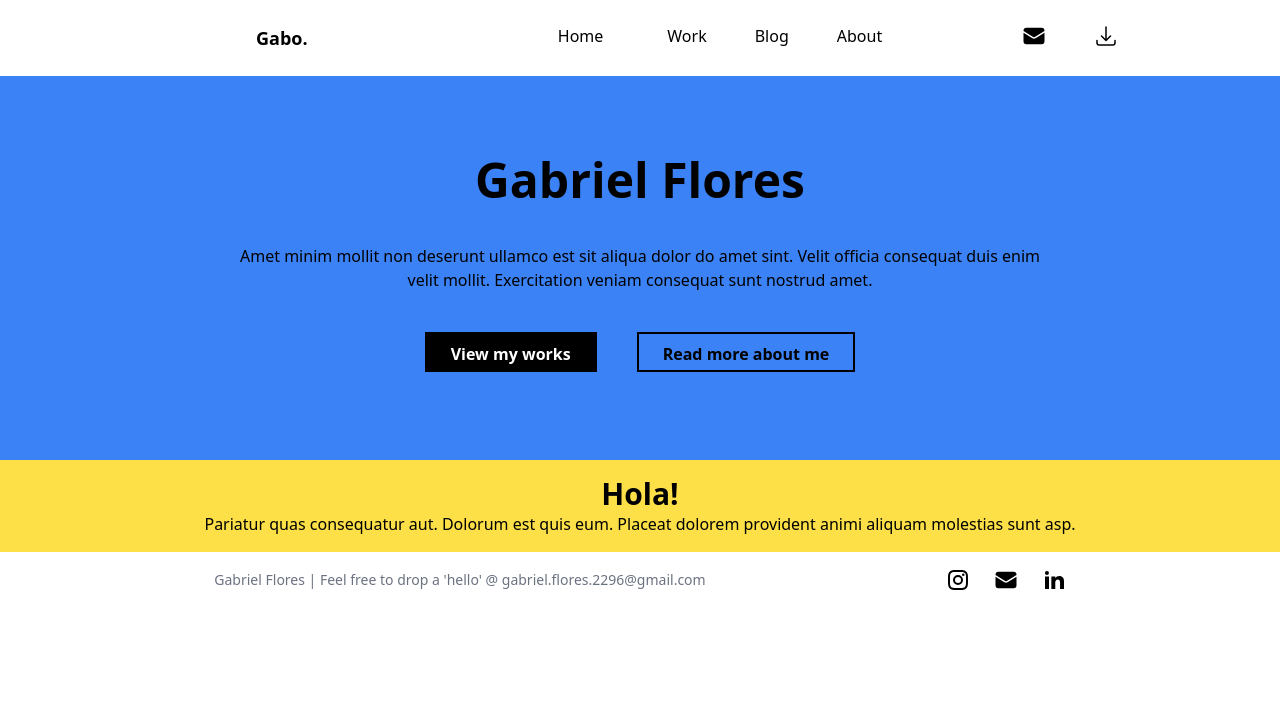
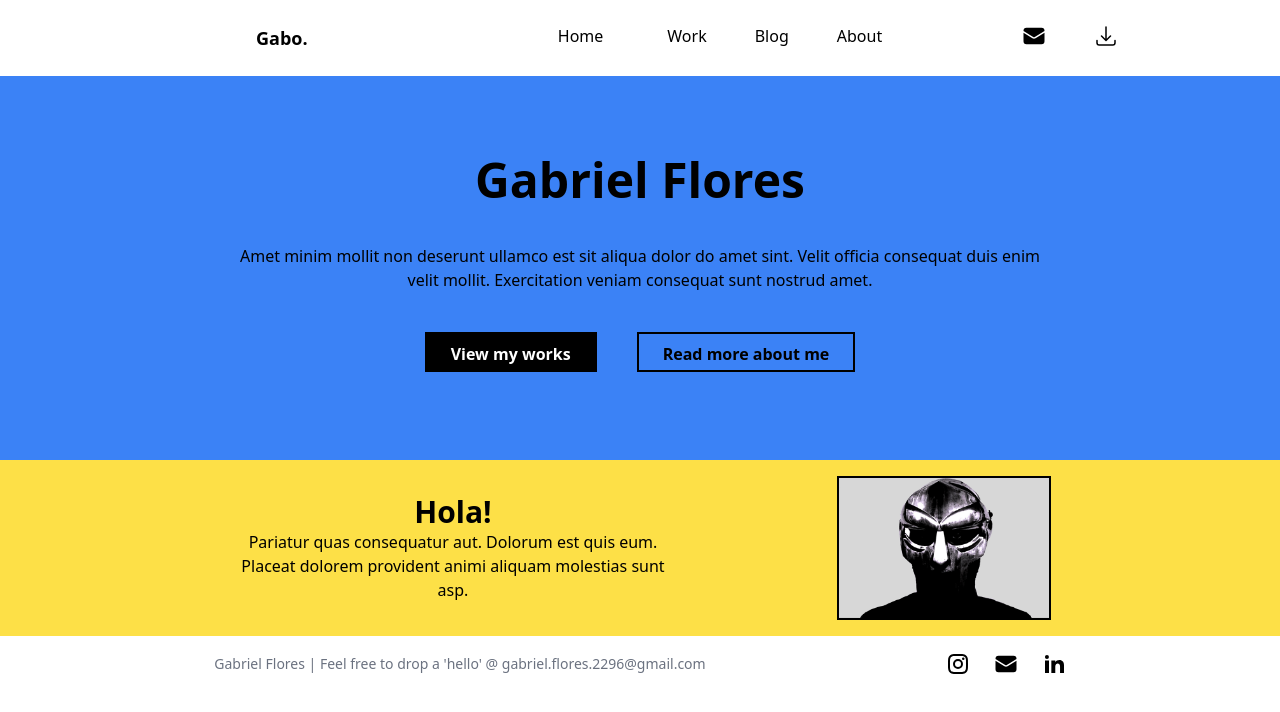
Before and after one commit to Khmlwugh/GabrielWebpage, a React (Vite) app: page / in a window 1280 px wide. Shown: the top 712 px of the page. Built offline with nearby package versions, Linux system fonts and the light colour scheme.

Commit message:
UPDATE: About Page image added and styling updated

```diff
--- a/src/components/AboutPage.jsx
+++ b/src/components/AboutPage.jsx
@@ -2,16 +2,16 @@ function AboutPage(){
 
   return(
   <div>
-    <div className='h-50 bg-yellow-300 px-10 py-4'>
+    <div className='flex space-x-40 justify-center h-50 bg-yellow-300 px-10 py-4'>
       <div className='flex flex-col justify-center'>
         <div className='font-bold text-3xl'>
           Hola!
         </div>
-        <div>
+        <div className="max-w-md">
         Pariatur quas consequatur aut. Dolorum est quis eum. Placeat dolorem provident animi aliquam molestias sunt asp.
         </div>
       </div>
-      <href></href>
+      <img className="max-h-36 border-2 border-black" src='src/assets/images/madvillainy.png'></img>
     </div>
   </div>
   )
```
Also changed, not shown: src/assets/images/madvillainy.png (added).
